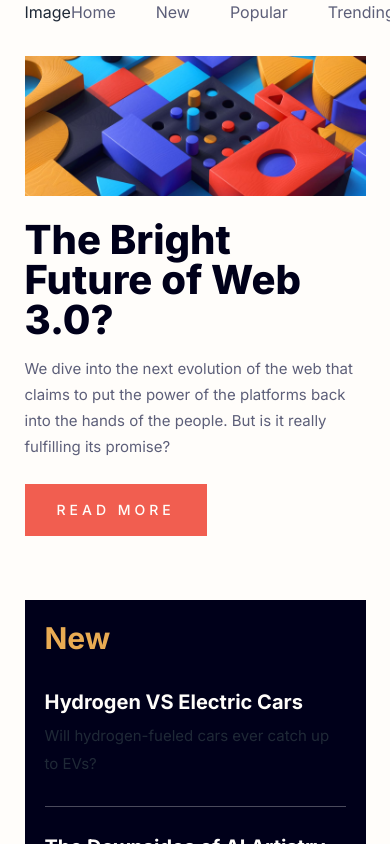
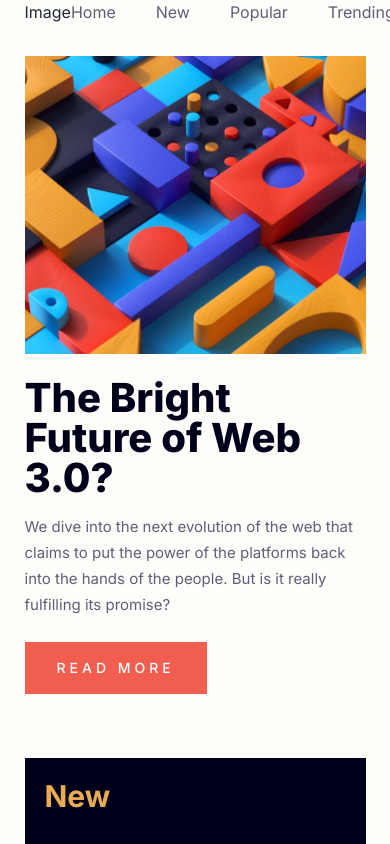
Before and after one commit to chungvuiloong/news-landing-page, a Next.js app: page / in a window 390 px wide. Shown: the top 844 px of the page. Built offline with nearby package versions, Linux system fonts and the light colour scheme.

Commit message:
Made hero banner appear in mobile and desktop.

```diff
--- a/src/components/HeadLineImage.tsx
+++ b/src/components/HeadLineImage.tsx
@@ -1,12 +1,13 @@
 import Image from 'next/image';
 import React from 'react';
-// import Mobile_Headline_Img from '@/assets/images/image-web-3-mobile.jpg'
+import Mobile_Headline_Img from '@/assets/images/image-web-3-mobile.jpg'
 import Desktop_Headline_Img from '@/assets/images/image-web-3-desktop.jpg'
 
 const HeadLineImage = () => {
     return (
         <section className='mt-8 2xl:mb-0 mb-6 row-start-1 col-span-2 w-full h-full'>
-            <Image src={Desktop_Headline_Img} alt='Headline Image' className=''/>
+            <Image src={Mobile_Headline_Img} alt='Headline Image' className='2xl:hidden block'/>
+            <Image src={Desktop_Headline_Img} alt='Headline Image' className='2xl:block hidden'/>
         </section>
     );
 };
```
